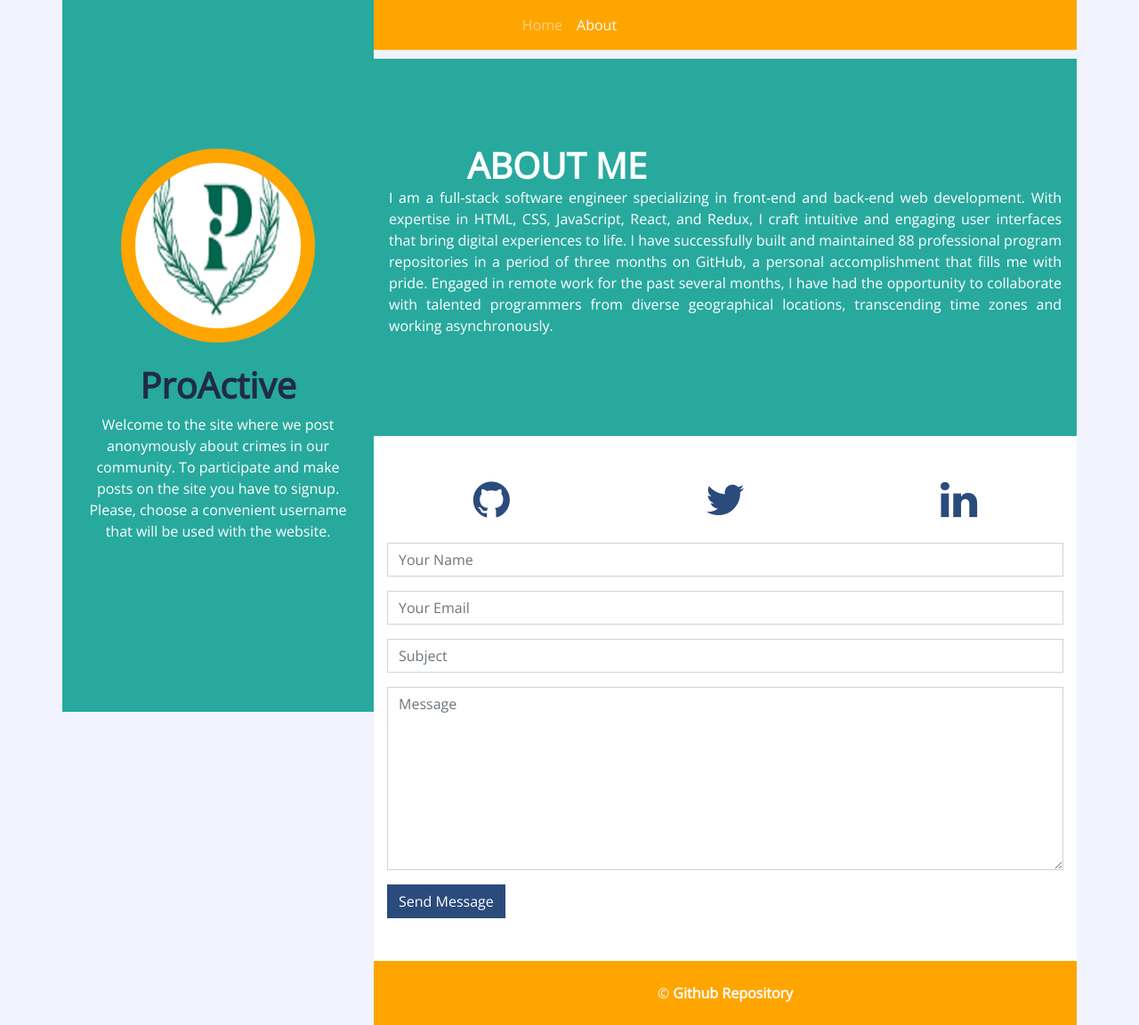
After one commit to Mwan3kii/ProActive-crime-site, a Flask app: page /about in a window 1280 px wide. The commit adds this page. Shown: the whole page at 89% size. Run offline with Flask 3, Linux system fonts and the light colour scheme; parts of the project's set-up code (start-up, migrations or seed data) failed here and were passed over; some libraries are stand-ins or nearby versions.

Commit message:
Made changes for deploment

```diff
--- a/website/__init__.py
+++ b/website/__init__.py
@@ -1,5 +1,4 @@
 from flask import Flask
-from flask_sqlalchemy import SQLAlchemy
 from os import path
 from flask_login import LoginManager
 
--- /dev/null
+++ b/website/templates/about.html
@@ -0,0 +1,138 @@
+<!DOCTYPE html>
+<html lang="en">
+    <head>
+        <meta charset="utf-8">
+        <title>About Page</title>
+        <meta content="width=device-width, initial-scale=1.0" name="viewport">
+        <meta content="Free Website Template" name="keywords">
+        <meta content="Free Website Template" name="description">
+
+        <!-- Favicon -->
+        <link href="img/favicon.ico" rel="icon">
+
+        <!-- Google Fonts -->
+        <link href="https://fonts.googleapis.com/css2?family=Open+Sans:300;400;600;700;800&display=swap" rel="stylesheet">
+
+
+        <!-- Font Awesome -->
+        <link rel="stylesheet" href="https://cdnjs.cloudflare.com/ajax/libs/font-awesome/5.15.4/css/all.min.css"/>
+        <link rel="stylesheet" href="https://cdnjs.cloudflare.com/ajax/libs/font-awesome/4.7.0/css/font-awesome.min.css">
+
+        <!-- Customized Bootstrap Stylesheet -->
+        <link rel="stylesheet" href="{{url_for('static', filename='css/style.css')}}"/>
+
+    </head>
+
+<body>
+    <div class="wrapper">
+        <div class="sidebar bg-primary">
+                <div class="sidebar-text d-flex flex-column h-100 justify-content-center text-center">
+                    <img class="mx-auto d-block w-75 bg-secondary img-fluid rounded-circle mb-4 p-3" src="{{url_for('static', filename='img/proac_1.png')}}" alt="Image">
+                    <h1 class="font-weight-bold">ProActive</h1>
+                    <p class="mb-4" style="color: white;">
+                      Welcome to the site where we post anonymously about crimes in our community.
+                      To participate and make posts on the
+                      site you have to signup. Please, choose a convenient username that will be used with the website.
+                    </p>
+                </div>
+                <div class="sidebar-icon d-flex flex-column h-100 justify-content-center text-right">
+                    <i class="fas fa-2x fa-angle-double-right text-primary"></i>
+                </div>
+            </div>
+            <!-- Navbar Start -->
+            <div class="container p-0">
+                <nav class="navbar navbar-expand-lg bg-secondary navbar-dark">
+                        <a href="" class="navbar-brand d-block d-lg-none"><img src="{{url_for('static', filename='img/pro_d12.png')}}" alt="Logo" style="width: 125px; height: 50px;"></a>
+                        <button type="button" class="navbar-toggler" data-toggle="collapse" data-target="#navbarCollapse">
+                            <span class="navbar-toggler-icon"></span>
+                        </button>
+                        <div class="collapse navbar-collapse justify-content-between" id="navbarCollapse">
+                            <div class="navbar-nav m-auto">
+                                <a href="/" class="nav-item nav-link">Home</a>
+                                <a href="/about" class="nav-item nav-link active">About</a>
+                            </div>
+                        </div>
+                </nav>
+            </div>
+            <!-- Navbar End -->
+        <div class="content">
+
+            <!-- Page Header Start -->
+            <div class="container py-5 px-2 bg-primary">
+                <div class="row py-5 px-4">
+                    <div class="col-sm-6 text-md-center">
+                        <h1 class="mb-3 mb-md-0 text-white text-uppercase font-weight-bold">About  Me</h1>
+                    </div>
+                    <p class="text-white text-justify">
+                      I am a full-stack software engineer specializing in front-end and back-end web development.
+                      With expertise in HTML, CSS, JavaScript, React, and Redux, I craft intuitive and engaging user
+                      interfaces that bring digital experiences to life. I have successfully built and maintained
+                      88 professional program repositories in a period of three months on GitHub,
+                      a personal accomplishment that fills me with pride. Engaged in remote work for the past several months,
+                      I have had the opportunity to collaborate with talented programmers from diverse geographical locations,
+                      transcending time zones and working asynchronously.
+                    </p>
+                </div>
+            </div>
+            <!-- Page Header End -->
+
+
+            <!-- Contact Start -->
+            <div class="container bg-white pt-5">
+                <div class="row px-3 pb-2">
+                    <div class="col-sm-4 text-center mb-3">
+                        <a href="https://github.com/Mwan3kii"><i class="fa fa-github" style="font-size:48px;color:#2a4b7c"></i></a>
+                    </div>
+                    <div class="col-sm-4 text-center mb-3">
+                        <a href="https://x.com/AgathaMwaniki"><i class="fa fa-twitter" style="font-size:48px;color:#2a4b7c"></i></a>
+                    </div>
+                    <div class="col-sm-4 text-center mb-3">
+                        <a href="https://www.linkedin.com/in/agatha-mwaniki"><i class="fa fa-linkedin" style="font-size:48px;color:#2a4b7c"></i></a>
+                    </div>
+                </div>
+                <div class="col-md-12 pb-5">
+                    <div class="contact-form">
+                        <div id="success"></div>
+                        <form name="sentMessage" id="contactForm" novalidate="novalidate">
+                            <div class="control-group">
+                                <input type="text" class="form-control" id="name" placeholder="Your Name" required="required" data-validation-required-message="Please enter your name" />
+                                <p class="help-block text-danger"></p>
+                            </div>
+                            <div class="control-group">
+                                <input type="email" class="form-control" id="email" placeholder="Your Email" required="required" data-validation-required-message="Please enter your email" />
+                                <p class="help-block text-danger"></p>
+                            </div>
+                            <div class="control-group">
+                                <input type="text" class="form-control" id="subject" placeholder="Subject" required="required" data-validation-required-message="Please enter a subject" />
+                                <p class="help-block text-danger"></p>
+                            </div>
+                            <div class="control-group">
+                                <textarea class="form-control" rows="8" id="message" placeholder="Message" required="required" data-validation-required-message="Please enter your message"></textarea>
+                                <p class="help-block text-danger"></p>
+                            </div>
+                            <div>
+                                <button class="btn btn-primary" type="submit" id="sendMessageButton">Send Message</button>
+                            </div>
+                        </form>
+                    </div>
+                </div>
+            </div>
+            <!-- Contact End -->
+            <!-- Footer Start -->
+                <div class="container py-4 bg-secondary text-center">
+                    <p class="m-0 text-white">
+                        &copy; <a class="text-white font-weight-bold" href="https://github.com/Mwan3kii/ProActive-crime-site">Github Repository</a></p>
+                </div>
+                <!-- Footer End -->
+            </div>
+        </div>
+
+        <!-- Back to Top -->
+        <a href="#" class="back-to-top"><i class="fa fa-angle-double-up"></i></a>
+
+        <!-- JavaScript Libraries -->
+        <script src="https://code.jquery.com/jquery-3.4.1.min.js"></script>
+        <script src="https://stackpath.bootstrapcdn.com/bootstrap/4.4.1/js/bootstrap.bundle.min.js"></script>
+</body>
+
+</html>
--- a/website/templates/index.html
+++ b/website/templates/index.html
@@ -50,7 +50,6 @@
           <div class="collapse navbar-collapse justify-content-between" id="navbarCollapse">
             <div class="navbar-nav m-auto">
               <a href="/" class="nav-item nav-link active">Home</a>
-              <a href="/home" class="nav-item nav-link">Posts</a>
               <a href="/about" class="nav-item nav-link">About</a>
             </div>
           </div>
@@ -118,7 +117,7 @@
       <!-- Footer Start -->
       <div class="container py-4 bg-secondary text-center">
         <p class="m-0 text-white">
-          &copy; <a class="text-white font-weight-bold" href="#">2024 ProActive</a></p>
+          &copy; <a class="text-white font-weight-bold" href="https://github.com/Mwan3kii/ProActive-crime-site">Github Repository</a></p>
       </div>
       <!-- Footer End -->
     </div>
```
